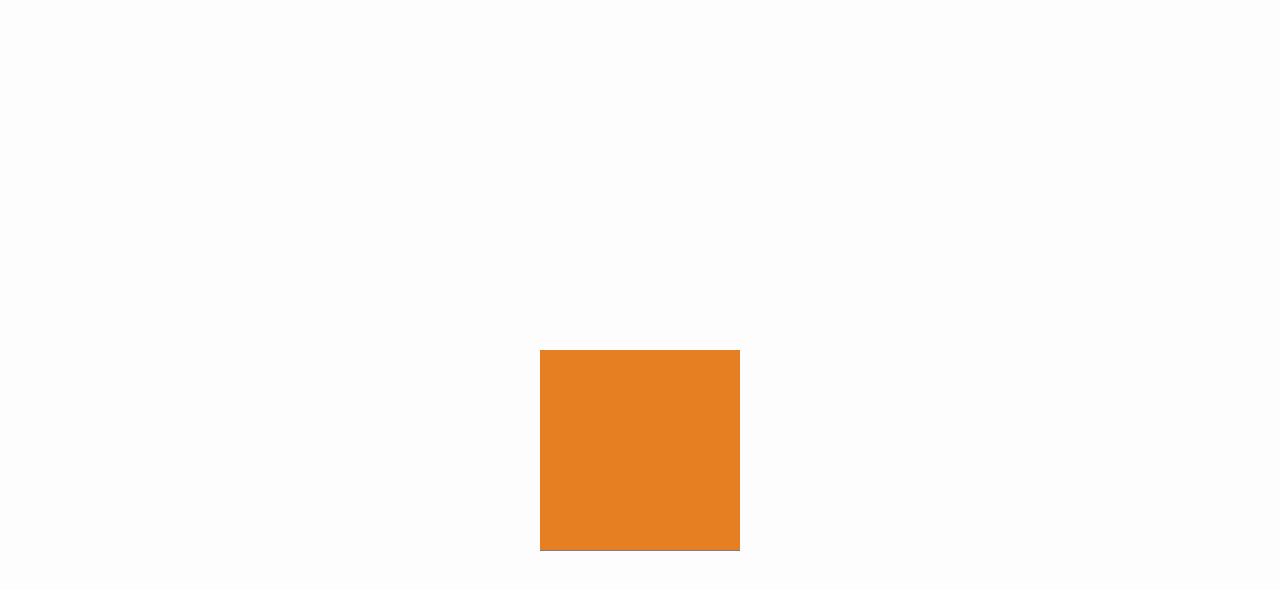
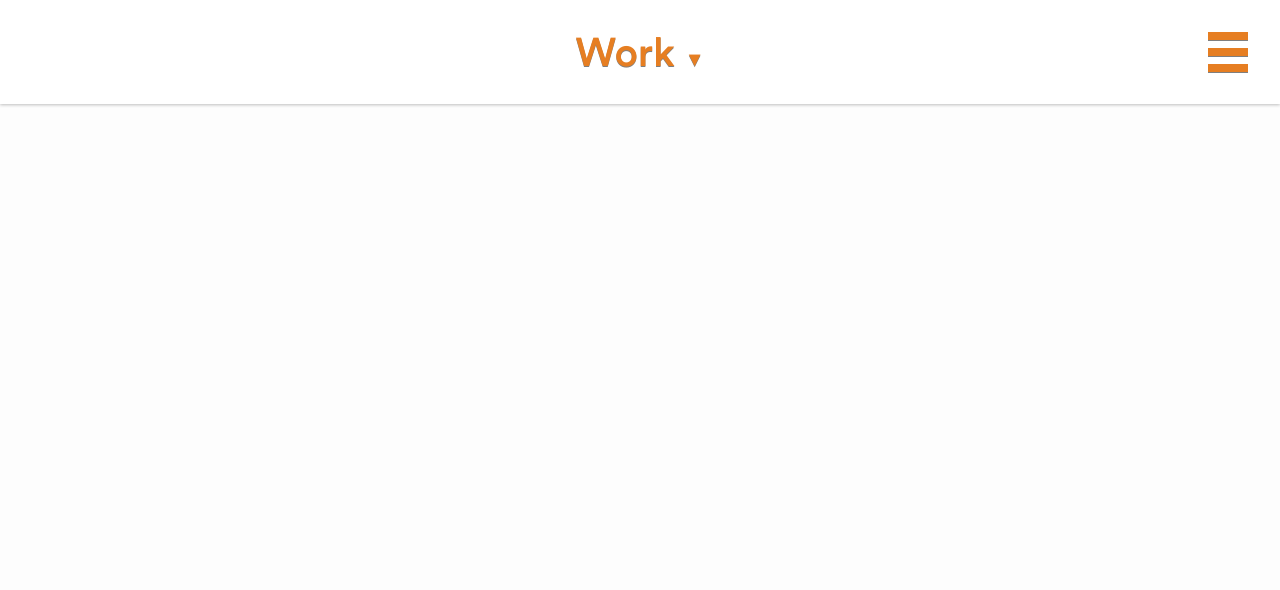
Before and after one commit to urjr/urjr.github.io, a Jekyll site: the page built from pages/work.html, in a window 1280 px wide. Shown: the top 590 px of the page. Built offline with Jekyll 4.4.1, drawn with Linux system fonts in a browser that asks for light colours; nearby versions of some CDN libraries; library files that are not in the unit come from our copies.

Commit message:
added navback and chevron

```diff
--- /dev/null
+++ b/_includes/work/nav_back.html
@@ -0,0 +1,3 @@
+<div class="nav-back">
+	<h1><a href="#">{{ page.navtitle }} <span class="chevron">&#x25BC</span></a></h1>
+</div>
--- /dev/null
+++ b/_sass/work/nav_back.scss
@@ -0,0 +1,44 @@
+.nav-back {
+	background: white;
+	width: 100%;
+	height:57px;
+	padding: 1em;
+	position: fixed;
+	box-shadow: 0 1px 3px rgba(black, 0.25);
+
+	h1 {
+		text-align: center;
+		margin: 0;
+		line-height: 1;
+		font-size: 25px;
+			.chevron {
+				font-size: 20px !important;
+			}
+	}
+
+	a {
+		color: $work-color;
+		text-align: center;
+		text-shadow: 0 1px 0 rgba(black, .5);
+
+		&:hover,
+		&:active,
+		&:focus {
+			text-decoration: none;
+			color: darken($work-color, 10%);
+			@include transition(0.25s);
+		}
+
+	}
+}
+
+@include media-query($on-tablet) {
+	.nav-back {
+		height:104px;
+		padding: 2em;
+
+		h1 {
+			font-size: 40px;
+		}
+	}
+}
--- a/css/main.scss
+++ b/css/main.scss
@@ -77,5 +77,6 @@ $on-xl-desktop:    1200px;
         "features",
         "landing_footer",
         "social_icons",
-        "about"
+        "about",
+        "work/nav_back"
 ;
--- a/pages/work.html
+++ b/pages/work.html
@@ -1,9 +1,10 @@
 ---
 layout: default
-title: Ulises Reyes | ???
+title: Ulises Reyes | Work
 favcolor: e67e22
+permalink: /work/
+navtitle: "Work"
 ---
-<a href="/">
-	<div class="placeholder work"></div>
-</a>
+{% include work/nav_back.html %}
+{% include hamburger_button.html color="e67e22" %}
 {% include menu.html active="work" %}
```
